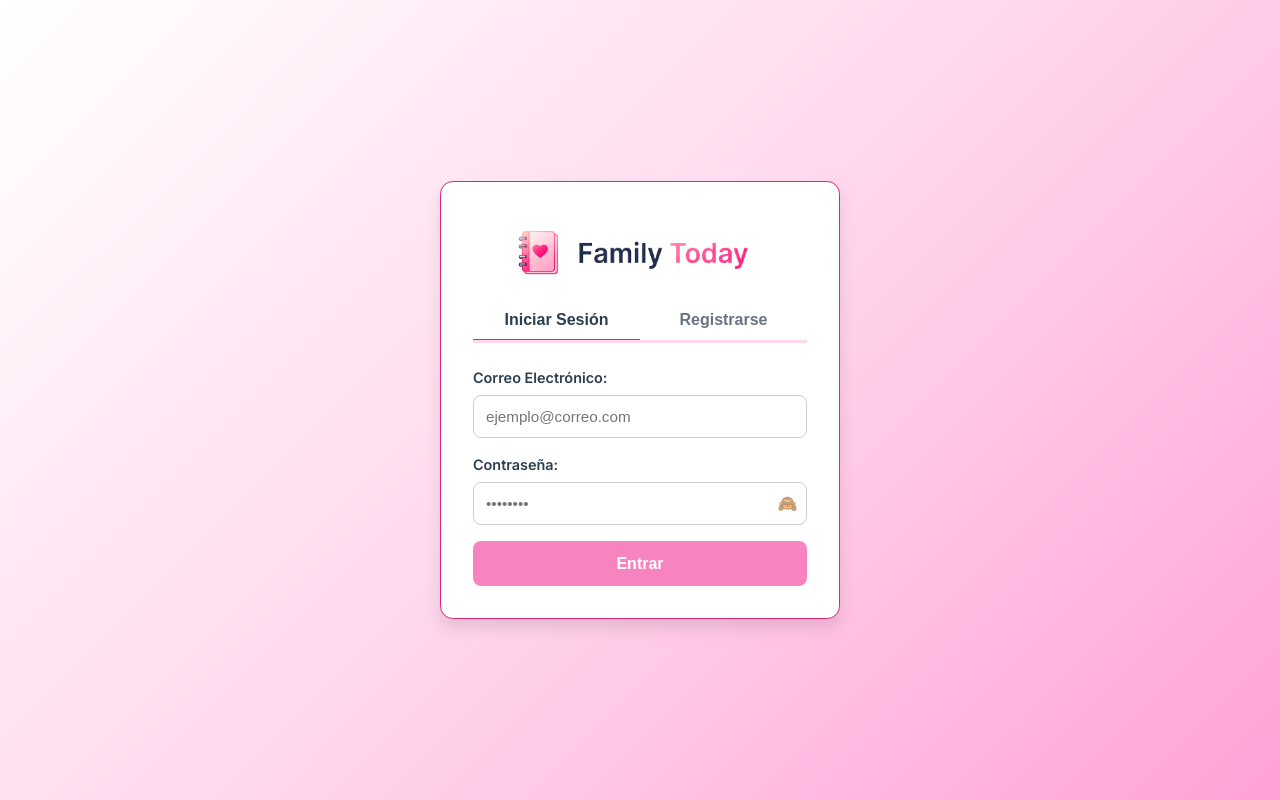
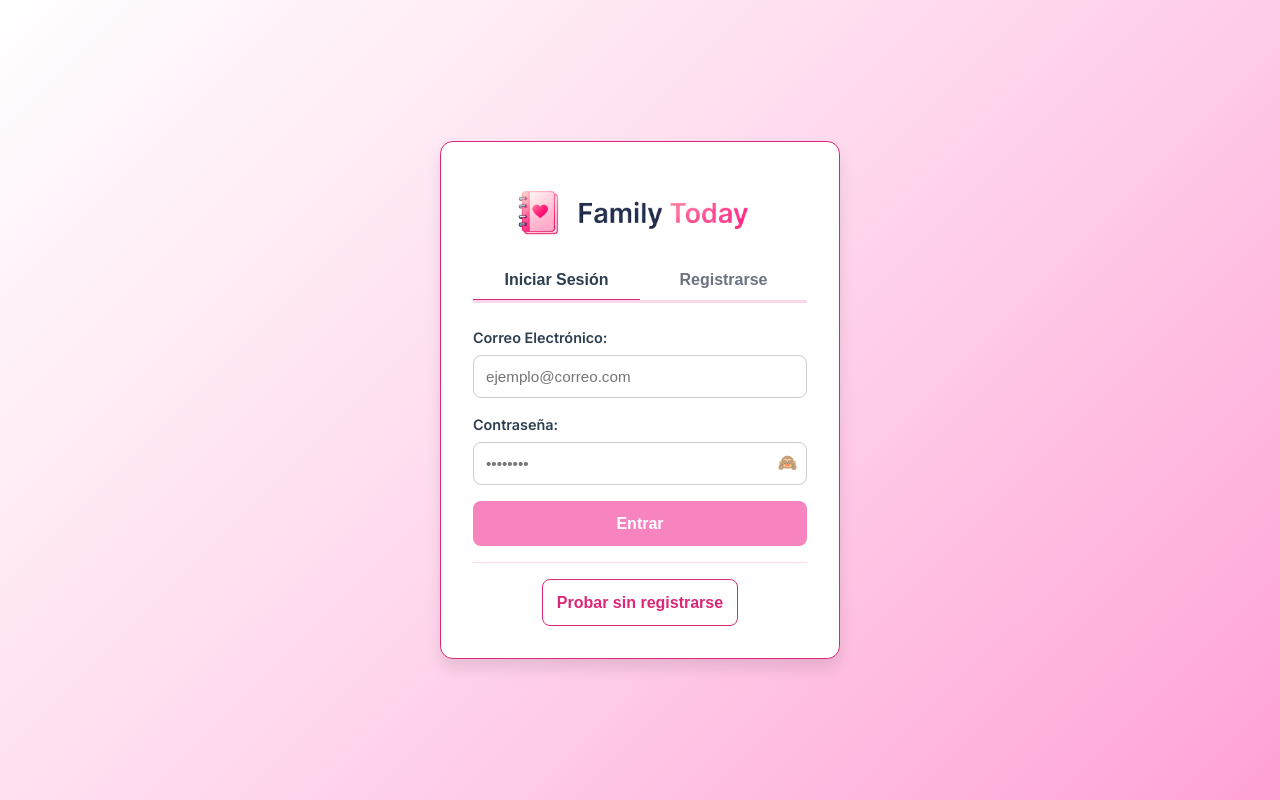
Before and after one commit to Colet-Cristina/gestiones-familiares, a React (Vite) app: page / in a window 1280 px wide. Built offline with nearby package versions, Linux system fonts and the light colour scheme.

Commit message:
feat: add ScrollTopButton component and fix partials import

```diff
--- a/src/App.jsx
+++ b/src/App.jsx
@@ -6,31 +6,18 @@ import Dashboard from "./components/Dashboard";
 import Detail from "./components/Detail";
 import ModalNote from "./components/ModalNote";
 import Footer from "./components/Footer";
+import ScrollTopButton from "./components/ScrollTopButton";
 
-/**
- * Componente principal de la aplicación.
- * Administra el estado global de autenticación, navegación entre módulos
- * y la persistencia de datos en almacenamiento local (localStorage).
- */
 function App() {
-  // ============ ESTADO DE AUTENTICACIÓN Y SESIÓN ============
-
   const [user, setUser] = useState(() => {
     const savedUser = localStorage.getItem("app_user");
     return savedUser ? JSON.parse(savedUser) : null;
   });
 
-  // ============ ESTADOS DE NAVEGACIÓN ============
-
   const [activeSection, setActiveSection] = useState(null);
-
-  // Control del estado para la ventana modal de notas
   const [activeModalId, setActiveModalId] = useState(null);
   const [modalNoteText, setModalNoteText] = useState("");
 
-  // ============ ESTADOS DE DOMINIO (PERSISTENCIA LOCAL) ============
-
-  // --- Citas Médicas ---
   const [appointments, setAppointments] = useState(() => {
     const saved = localStorage.getItem("appointments");
     return saved ? JSON.parse(saved) : [];
@@ -40,7 +27,6 @@ function App() {
     localStorage.setItem("appointments", JSON.stringify(appointments));
   }, [appointments]);
 
-  // --- Medicación ---
   const [meds, setMeds] = useState(() => {
     const saved = localStorage.getItem("meds");
     return saved ? JSON.parse(saved) : [];
@@ -50,7 +36,6 @@ function App() {
     localStorage.setItem("meds", JSON.stringify(meds));
   }, [meds]);
 
-  // --- Información Médica General ---
   const [medicalInfo, setMedicalInfo] = useState(() => {
     const saved = localStorage.getItem("medical_info");
     return saved ? JSON.parse(saved) : [];
@@ -60,7 +45,6 @@ function App() {
     localStorage.setItem("medical_info", JSON.stringify(medicalInfo));
   }, [medicalInfo]);
 
-  // --- Contactos / Directorio ---
   const [contacts, setContacts] = useState(() => {
     const saved = localStorage.getItem("contacts");
     return saved ? JSON.parse(saved) : [];
@@ -70,7 +54,6 @@ function App() {
     localStorage.setItem("contacts", JSON.stringify(contacts));
   }, [contacts]);
 
-  // --- Control de Gastos ---
   const [expenses, setExpenses] = useState(() => {
     const saved = localStorage.getItem("expenses");
     return saved
@@ -82,7 +65,6 @@ function App() {
     localStorage.setItem("expenses", JSON.stringify(expenses));
   }, [expenses]);
 
-  // --- Documentación ---
   const [documents, setDocuments] = useState(() => {
     const saved = localStorage.getItem("documents");
     return saved
@@ -102,30 +84,26 @@ function App() {
     localStorage.setItem("documents", JSON.stringify(documents));
   }, [documents]);
 
-  // ============ MANEJADORES DE EVENTOS (HANDLERS) ============
-
-  /**
-   * Registra la sesión activa del usuario y actualiza el storage.
-   */
   const handleLogin = (userData) => {
     setUser(userData);
-    setActiveSection(null); // Vuelve siempre al Dashboard principal al entrar
+    setActiveSection(null);
     localStorage.setItem("app_user", JSON.stringify(userData));
   };
 
-  /**
-   * Cierra la sesión activa y limpia las credenciales guardadas.
-   */
+  const handleGuestLogin = () => {
+    const guestUser = { name: "Prueba sin registro", isGuest: true };
+    setUser(guestUser);
+    setActiveSection(null);
+    localStorage.setItem("app_user", JSON.stringify(guestUser));
+  };
+
   const handleLogout = () => {
     setUser(null);
-    setActiveSection(null); // Vuelve a la landing/dashboard al salir
+    setActiveSection(null);
     setActiveModalId(null);
     localStorage.removeItem("app_user");
   };
 
-  /**
-   * Abre el modal de edición de notas para una cita específica.
-   */
   const handleOpenNoteModal = (id) => {
     const app = appointments.find((a) => a.id === id);
     if (app) {
@@ -134,9 +112,6 @@ function App() {
     }
   };
 
-  /**
-   * Guarda los cambios de la nota editada dentro del estado de citas.
-   */
   const handleSaveNote = () => {
     setAppointments((prevAppointments) =>
       prevAppointments.map((app) =>
@@ -148,13 +123,9 @@ function App() {
 
   const selectedAppointment = appointments.find((a) => a.id === activeModalId);
 
-  // ============ RENDERIZADO CONDICIONAL (GUARDA AUTENTICACIÓN) ============
-
   if (!user) {
-    return <Login onLogin={handleLogin} />;
+    return <Login onLogin={handleLogin} onGuestLogin={handleGuestLogin} />;
   }
-
-  // ============ RENDERIZADO PRINCIPAL DE LA APLICACIÓN ============
 
   return (
     <div className="page">
@@ -185,7 +156,6 @@ function App() {
           />
         )}
 
-        {/* Modal global de notas */}
         <ModalNote
           isOpen={Boolean(activeModalId)}
           appointment={selectedAppointment}
@@ -197,6 +167,7 @@ function App() {
       </main>
 
       <Footer />
+      <ScrollTopButton />
     </div>
   );
 }
--- a/src/components/Login.jsx
+++ b/src/components/Login.jsx
@@ -5,8 +5,7 @@ import logo from "../images/logo-family-today.png";
  * Componente para autenticación y registro de usuarios.
  * Permite alternar entre inicio de sesión y registro, validando campos básicos.
  */
-
-function Login({ onLogin }) {
+function Login({ onLogin, onGuestLogin }) {
   // ============ ESTADOS Y UI ============
   const [isRegistering, setIsRegistering] = useState(false);
   const [name, setName] = useState("");
@@ -139,6 +138,16 @@ function Login({ onLogin }) {
             {isRegistering ? "Crear Cuenta Familiar" : "Entrar"}
           </button>
         </form>
+
+        <div className="login__guest-container">
+          <button
+            type="button"
+            className="detail__btn detail__btn--secondary"
+            onClick={onGuestLogin}
+          >
+            Probar sin registrarse
+          </button>
+        </div>
       </div>
     </div>
   );
--- /dev/null
+++ b/src/components/ScrollTopButton.jsx
@@ -0,0 +1,52 @@
+import { useState, useEffect } from "react";
+
+/**
+ * Componente ScrollTopButton
+ * Muestra un botón flotante para volver al inicio de la página
+ * cuando el header deja de ser visible.
+ */
+function ScrollTopButton() {
+  const [isVisible, setIsVisible] = useState(false);
+
+  useEffect(() => {
+    const headerElement = document.querySelector(".header");
+
+    if (!headerElement) return;
+
+    const observer = new IntersectionObserver(
+      ([entry]) => {
+        setIsVisible(!entry.isIntersecting);
+      },
+      {
+        root: null,
+        threshold: 0,
+      },
+    );
+
+    observer.observe(headerElement);
+
+    return () => {
+      if (headerElement) observer.unobserve(headerElement);
+    };
+  }, []);
+
+  const scrollToTop = () => {
+    window.scrollTo({
+      top: 0,
+      behavior: "smooth",
+    });
+  };
+
+  return (
+    <button
+      type="button"
+      className={`scroll-top-btn ${isVisible ? "scroll-top-btn--visible" : ""}`}
+      onClick={scrollToTop}
+      aria-label="Volver arriba"
+    >
+      ↑
+    </button>
+  );
+}
+
+export default ScrollTopButton;
--- a/src/styles/App.scss
+++ b/src/styles/App.scss
@@ -18,3 +18,4 @@
 @use "./partials/documents";
 @use "./partials/modal";
 @use "./partials/footer";
+@use "./partials/ScrollTopButton";
--- /dev/null
+++ b/src/styles/partials/_ScrollTopButton.scss
@@ -0,0 +1,35 @@
+@use "../core/variables" as *;
+
+.scroll-top-btn {
+  position: fixed;
+  bottom: 6rem;
+  right: 2rem;
+  width: 3rem;
+  height: 3rem;
+  background-color: $color-primary;
+  color: $color-white;
+  border: none;
+  border-radius: 50%;
+  font-size: 1.5rem;
+  display: flex;
+  align-items: center;
+  justify-content: center;
+  cursor: pointer;
+  box-shadow: $shadow-lg;
+  z-index: 1000;
+  opacity: 0;
+  visibility: hidden;
+  transform: translateY(1rem);
+  transition: all $transition-fast;
+
+  &--visible {
+    opacity: 1;
+    visibility: visible;
+    transform: translateY(0);
+  }
+
+  &:hover {
+    background-color: $color-primary-hover;
+    transform: translateY(-0.2rem);
+  }
+}
--- a/src/styles/partials/_login.scss
+++ b/src/styles/partials/_login.scss
@@ -66,7 +66,7 @@
       border-bottom-color: $color-primary;
     }
   }
-  // --- FORMULARIO Y CAMPOS ---
+  // --- Formulario
   &__form {
     display: flex;
     flex-direction: column;
@@ -90,7 +90,7 @@
     font-weight: 600;
   }
 
-  // ============ ESTILOS DEL INPUT DE CONTRASEÑA ============
+  // --- Estilos input contraseña
   &__password-wrapper {
     position: relative;
     width: 100%;
@@ -128,4 +128,24 @@
       transform: translateY(-50%) scale(1.1);
     }
   }
+
+  // --- Estilos botón invitado/a
+  &__guest-container {
+    margin-top: 1rem;
+    padding-top: 1rem;
+    border-top: 0.06rem solid rgba($color-primary-md, 0.4);
+    text-align: center;
+  }
+
+  .detail__btn--secondary {
+    background-color: transparent;
+    color: $color-primary;
+    border: 0.06rem solid $color-primary;
+
+    &:hover {
+      background-color: $color-primary-md;
+      color: $color-primary-hover;
+      border-color: $color-primary-hover;
+    }
+  }
 }
```
